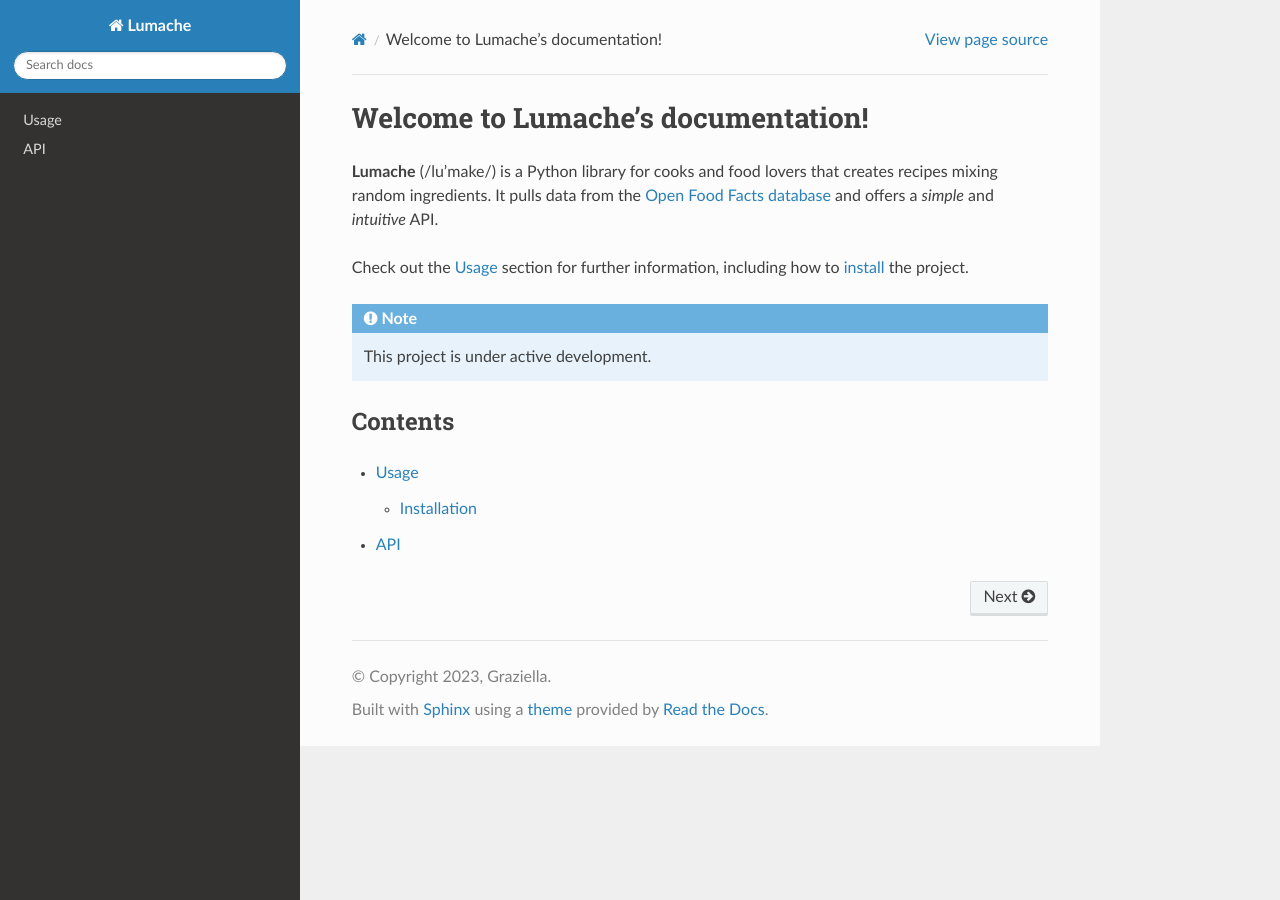
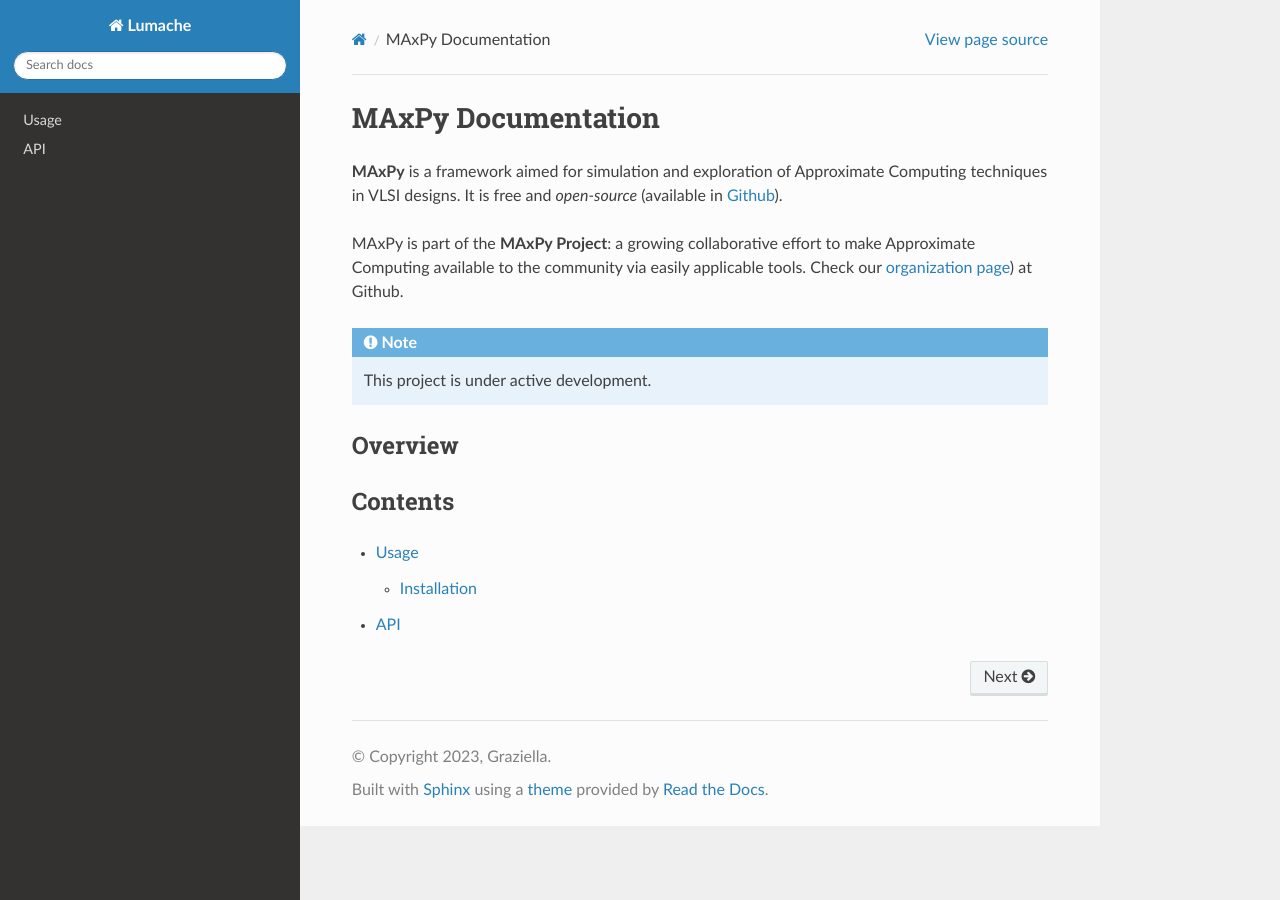
Before and after one commit to MAxPy-Project/MAxPy, a Sphinx documentation site: the page built from docs/source/index.rst, in a window 1280 px wide. Built offline with Sphinx 7.4.7 and the Read the Docs theme 2.0.0, drawn with Linux system fonts in a browser that asks for light colours.

Commit message:
Update index.rst

```diff
--- a/docs/source/index.rst
+++ b/docs/source/index.rst
@@ -1,18 +1,19 @@
-.. Lumache documentation master file, created by
-   sphinx-quickstart on Sat Mar 11 15:08:08 2023.
-   You can adapt this file completely to your liking, but it should at least
-   contain the root `toctree` directive.
+MAxPy Documentation
+===================
 
-Welcome to Lumache's documentation!
-===================================
+**MAxPy** is a framework aimed for simulation and exploration of Approximate Computing techniques in VLSI designs. It is free and *open-source* (available in `Github <https://github.com/MAxPy-Project/MAxPy>`_).
 
-**Lumache** (/lu'make/) is a Python library for cooks and food lovers that creates recipes mixing random ingredients. It pulls data from the `Open Food Facts database <https://world.openfoodfacts.org>`_ and offers a *simple* and *intuitive* API.
-
-Check out the :doc:`usage` section for further information, including how to :ref:`install <installation>` the project.
+MAxPy is part of the **MAxPy Project**: a growing collaborative effort to make Approximate Computing available to the community via easily applicable tools. Check our `organization page <https://github.com/MAxPy-Project/MAxPy>`_) at Github.
 
 .. note::
+   This project is under active development.
 
-   This project is under active development.
+Overview
+--------
+
+.. Check out the :doc:`usage` section for further information, including how to :ref:`install <installation>` the project.
+
+
 
 Contents
 --------
```
